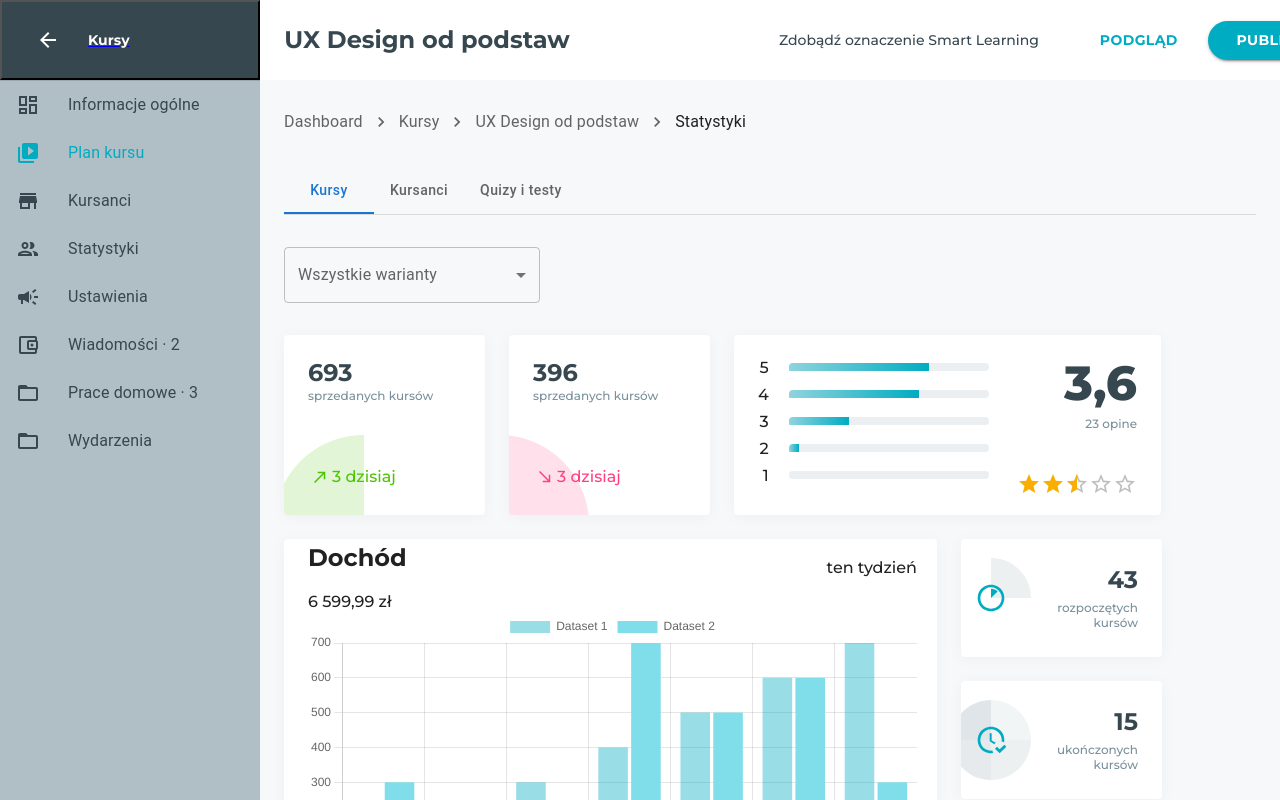
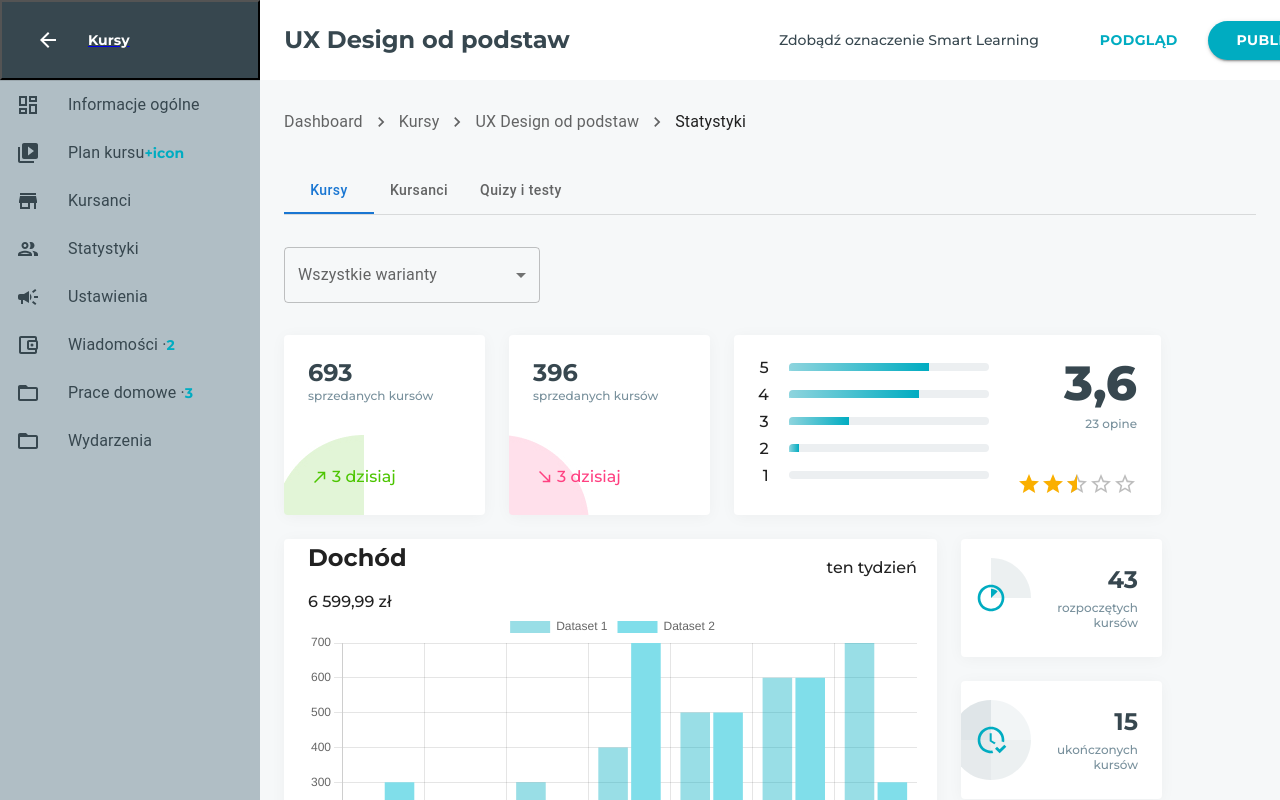
Before and after one commit to MishanyaZh/courses, a React (Create React App) app: page /courseplan in a window 1280 px wide. Shown: the top 800 px of the page. Built offline with nearby package versions, Linux system fonts and the light colour scheme.

Commit message:
MenuItem component

```diff
--- a/src/components/CoursePlan/MenuCoursesPlan/MenuCoursesPlan.jsx
+++ b/src/components/CoursePlan/MenuCoursesPlan/MenuCoursesPlan.jsx
@@ -1,11 +1,7 @@
 import React from 'react';
-import {
-  MenuBox,
-  ListItemStyled,
-  NavLinkStyled,
-} from '../../Courses/Menu/Menu.styled';
+import { MenuBox } from '../../Courses/Menu/Menu.styled';
+import MenuItems from '../../MenuItems/MenuItems';
 import List from '@mui/material/List';
-import ListItemText from '@mui/material/ListItemText';
 import Divider from '@mui/material/Divider';
 
 import DashboardOutlinedIcon from '@mui/icons-material/DashboardOutlined';
@@ -15,6 +11,21 @@ import GroupOutlinedIcon from '@mui/icons-material/GroupOutlined';
 import CampaignIcon from '@mui/icons-material/Campaign';
 import AccountBalanceWalletOutlinedIcon from '@mui/icons-material/AccountBalanceWalletOutlined';
 import FolderOpenIcon from '@mui/icons-material/FolderOpen';
+
+const createData = (icon, text, id, right) => {
+  return { icon, text, id, right };
+};
+
+const items = [
+  createData(<DashboardOutlinedIcon />, 'Informacje ogólne', 1, ''),
+  createData(<VideoLibraryIcon />, 'Plan kursu', 2, '+icon'),
+  createData(<StoreIcon />, 'Kursanci', 3, ''),
+  createData(<GroupOutlinedIcon />, 'Statystyki', 4, ''),
+  createData(<CampaignIcon />, 'Ustawienia', 5, ''),
+  createData(<AccountBalanceWalletOutlinedIcon />, 'Wiadomości · ', 6, '2'),
+  createData(<FolderOpenIcon />, 'Prace domowe · ', 7, '3'),
+  createData(<FolderOpenIcon />, 'Wydarzenia', 8, ''),
+];
 
 const MenuCoursesPlan = () => {
   return (
@@ -30,44 +41,7 @@ const MenuCoursesPlan = () => {
           aria-label="mailbox folders"
         >
           <Divider />
-          <ListItemStyled button>
-            <DashboardOutlinedIcon sx={{ fontSize: 24, mr: '28px' }} />
-            <ListItemText primary="Informacje ogólne" />
-          </ListItemStyled>
-
-          <NavLinkStyled to="/courseplan">
-            <ListItemStyled button style={{ color: 'rgba(0, 172, 193, 1)' }}>
-              <VideoLibraryIcon sx={{ fontSize: 24, mr: '28px' }} />
-              <ListItemText primary="Plan kursu" />
-            </ListItemStyled>
-          </NavLinkStyled>
-
-          <ListItemStyled button>
-            <StoreIcon sx={{ fontSize: 24, mr: '28px' }} />
-            <ListItemText primary="Kursanci" />
-          </ListItemStyled>
-          <ListItemStyled button>
-            <GroupOutlinedIcon sx={{ fontSize: 24, mr: '28px' }} />
-            <ListItemText primary="Statystyki" />
-          </ListItemStyled>
-          <ListItemStyled button>
-            <CampaignIcon sx={{ fontSize: 24, mr: '28px' }} />
-            <ListItemText primary="Ustawienia" />
-          </ListItemStyled>
-          <ListItemStyled button>
-            <AccountBalanceWalletOutlinedIcon
-              sx={{ fontSize: 24, mr: '28px' }}
-            />
-            <ListItemText primary="Wiadomości · 2" />
-          </ListItemStyled>
-          <ListItemStyled button>
-            <FolderOpenIcon sx={{ fontSize: 24, mr: '28px' }} />
-            <ListItemText primary="Prace domowe · 3" />
-          </ListItemStyled>
-          <ListItemStyled button>
-            <FolderOpenIcon sx={{ fontSize: 24, mr: '28px' }} />
-            <ListItemText primary="Wydarzenia" />
-          </ListItemStyled>
+          <MenuItems items={items} righttext={true} />
         </List>
       </MenuBox>
     </>
--- a/src/components/Courses/Menu/Menu.jsx
+++ b/src/components/Courses/Menu/Menu.jsx
@@ -1,13 +1,9 @@
 import React from 'react';
-import {
-  MenuBox,
-  ListItemStyled,
-  LogoDown,
-  NavLinkStyled,
-} from './Menu.styled';
+import { MenuBox, ListItemStyled, LogoDown } from './Menu.styled';
 import List from '@mui/material/List';
 import ListItemText from '@mui/material/ListItemText';
 import Divider from '@mui/material/Divider';
+import MenuItems from '../../MenuItems/MenuItems';
 
 import DashboardOutlinedIcon from '@mui/icons-material/DashboardOutlined';
 import VideoLibraryIcon from '@mui/icons-material/VideoLibrary';
@@ -17,7 +13,6 @@ import CampaignIcon from '@mui/icons-material/Campaign';
 import AccountBalanceWalletOutlinedIcon from '@mui/icons-material/AccountBalanceWalletOutlined';
 import FolderOpenIcon from '@mui/icons-material/FolderOpen';
 import OutputIcon from '@mui/icons-material/Output';
-
 import logodown from '../Menu/logodown.svg';
 
 const createData = (icon, text, id) => {
@@ -25,17 +20,13 @@ const createData = (icon, text, id) => {
 };
 
 const items = [
-  createData(<DashboardOutlinedIcon sx={{ mr: '28px' }} />, 'Dashboad', 1),
-  createData(<VideoLibraryIcon sx={{ mr: '28px' }} />, 'Kursy', 2),
-  createData(<StoreIcon sx={{ mr: '28px' }} />, 'Produkty', 3),
-  createData(<GroupOutlinedIcon sx={{ mr: '28px' }} />, 'Użytkownicy', 4),
-  createData(<CampaignIcon sx={{ mr: '28px' }} />, 'Marketing', 5),
-  createData(
-    <AccountBalanceWalletOutlinedIcon sx={{ mr: '28px' }} />,
-    'Sprzedaż',
-    6,
-  ),
-  createData(<FolderOpenIcon sx={{ mr: '28px' }} />, 'Repozytorium', 7),
+  createData(<DashboardOutlinedIcon />, 'Dashboad', 1),
+  createData(<VideoLibraryIcon />, 'Kursy', 2),
+  createData(<StoreIcon />, 'Produkty', 3),
+  createData(<GroupOutlinedIcon />, 'Użytkownicy', 4),
+  createData(<CampaignIcon />, 'Marketing', 5),
+  createData(<AccountBalanceWalletOutlinedIcon />, 'Sprzedaż', 6),
+  createData(<FolderOpenIcon />, 'Repozytorium', 7),
 ];
 
 const Menu = () => {
@@ -48,14 +39,7 @@ const Menu = () => {
           aria-label="mailbox folders"
         >
           <Divider />
-          {items.map(item => (
-            <NavLinkStyled to="/courseplan">
-              <ListItemStyled key={item.id} button>
-                {item.icon}
-                <ListItemText primary={item.text} />
-              </ListItemStyled>
-            </NavLinkStyled>
-          ))}
+          <MenuItems items={items} />
         </List>
 
         <List>
--- /dev/null
+++ b/src/components/MenuItems/MenuItems.jsx
@@ -0,0 +1,30 @@
+import React from 'react';
+import {
+  Description,
+  ListItemStyled,
+  ListItemTextS,
+  NavLinkStyled,
+  Notification,
+} from './MenuItems.styled';
+
+const MenuItems = ({ items, righttext }) => {
+  return (
+    <>
+      {items.map(item => (
+        <NavLinkStyled to="/courseplan">
+          <ListItemStyled key={item.id} button>
+            {item.icon}
+            <Description>
+              <ListItemTextS primary={item.text} />
+              {righttext === true ? (
+                <Notification>{item.right}</Notification>
+              ) : null}
+            </Description>
+          </ListItemStyled>
+        </NavLinkStyled>
+      ))}
+    </>
+  );
+};
+
+export default MenuItems;
--- /dev/null
+++ b/src/components/MenuItems/MenuItems.styled.jsx
@@ -0,0 +1,33 @@
+import styled from '@emotion/styled';
+
+import ListItem from '@mui/material/ListItem';
+import ListItemText from '@mui/material/ListItemText';
+import { NavLink } from 'react-router-dom';
+
+export const ListItemTextS = styled(ListItemText)`
+  margin-left: 28px;
+`;
+export const NavLinkStyled = styled(NavLink)`
+  color: inherit;
+  text-decoration: none;
+`;
+export const ListItemStyled = styled(ListItem)`
+  &:hover {
+    color: rgba(0, 172, 193, 1);
+    border-right: 4px solid #00acc1;
+  }
+`;
+
+export const Description = styled.div`
+  display: flex;
+  flex-direction: row;
+  align-items: center;
+`;
+export const Notification = styled.div`
+  font-family: 'Montserrat';
+  font-style: normal;
+  font-weight: 700;
+  font-size: 14px;
+  line-height: 1.2;
+  color: rgba(0, 172, 193, 1);
+`;
```
Also changed, not shown: 1 other file (tests, documents, lock files or other folders).
